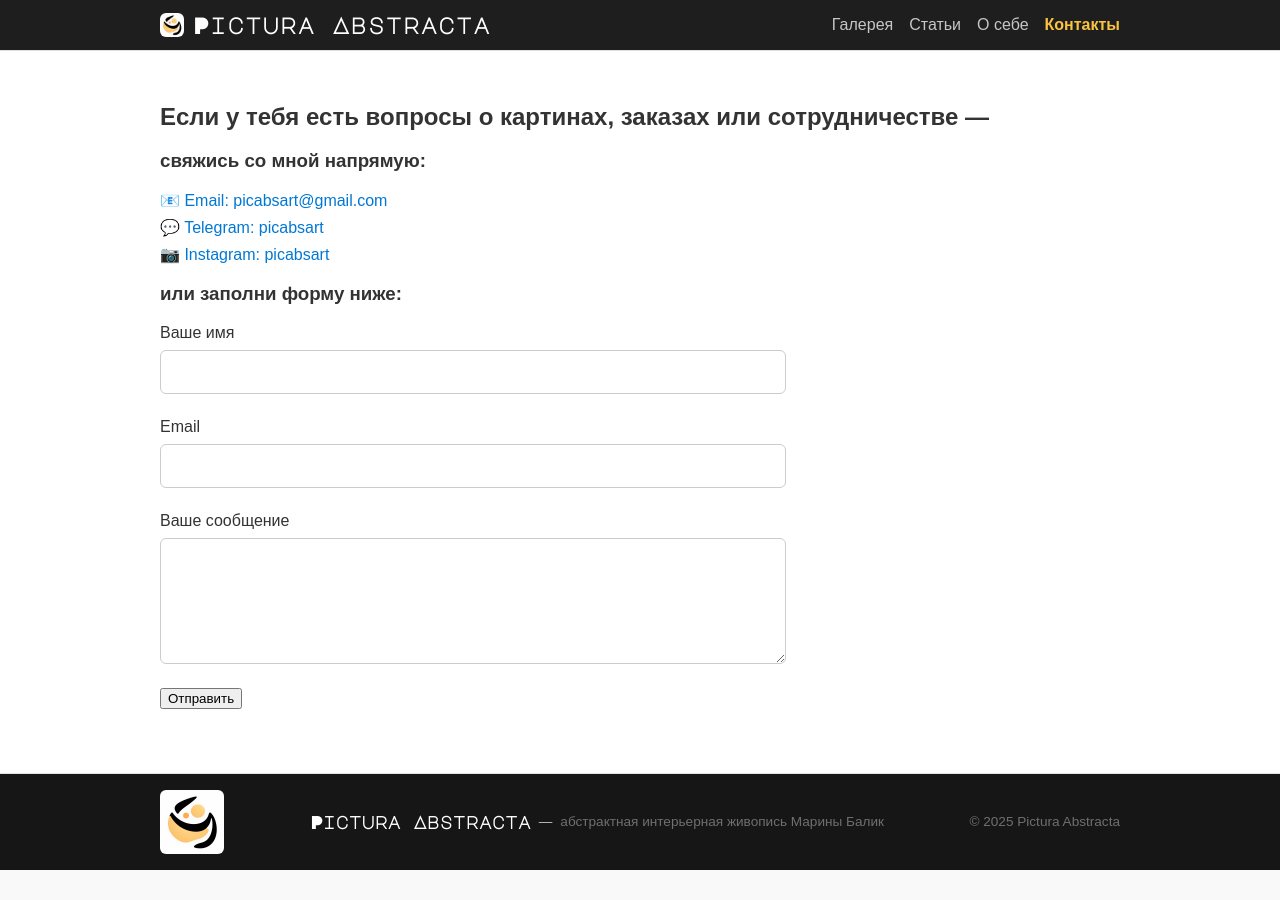
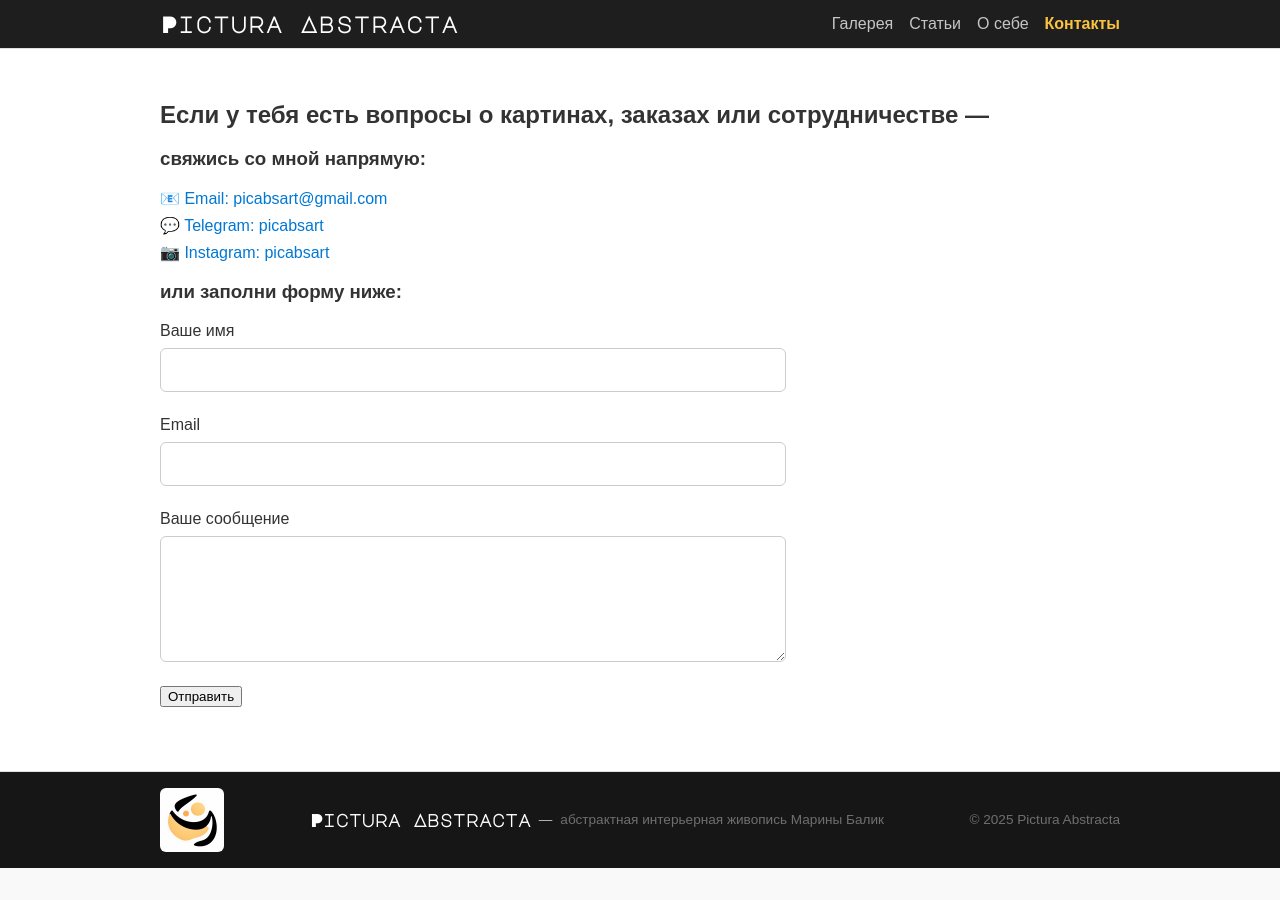
Before and after one commit to PicAbsArt/picabsart.github.io, a Jekyll site: the page built from contact.md, in a window 1280 px wide. Built offline with Jekyll 4.4.1, drawn with Linux system fonts in a browser that asks for light colours.

Commit message:
Update header.html

```diff
--- a/_includes/header.html
+++ b/_includes/header.html
@@ -1,7 +1,6 @@
 <header class="site-header">
   <div class="header-wrapper">
     <a href="/" class="site-title">
-      <img src="{{ site.logo }}" alt="Логотип" class="site-logo">
       {{ site.title }}
     </a>
 
```
